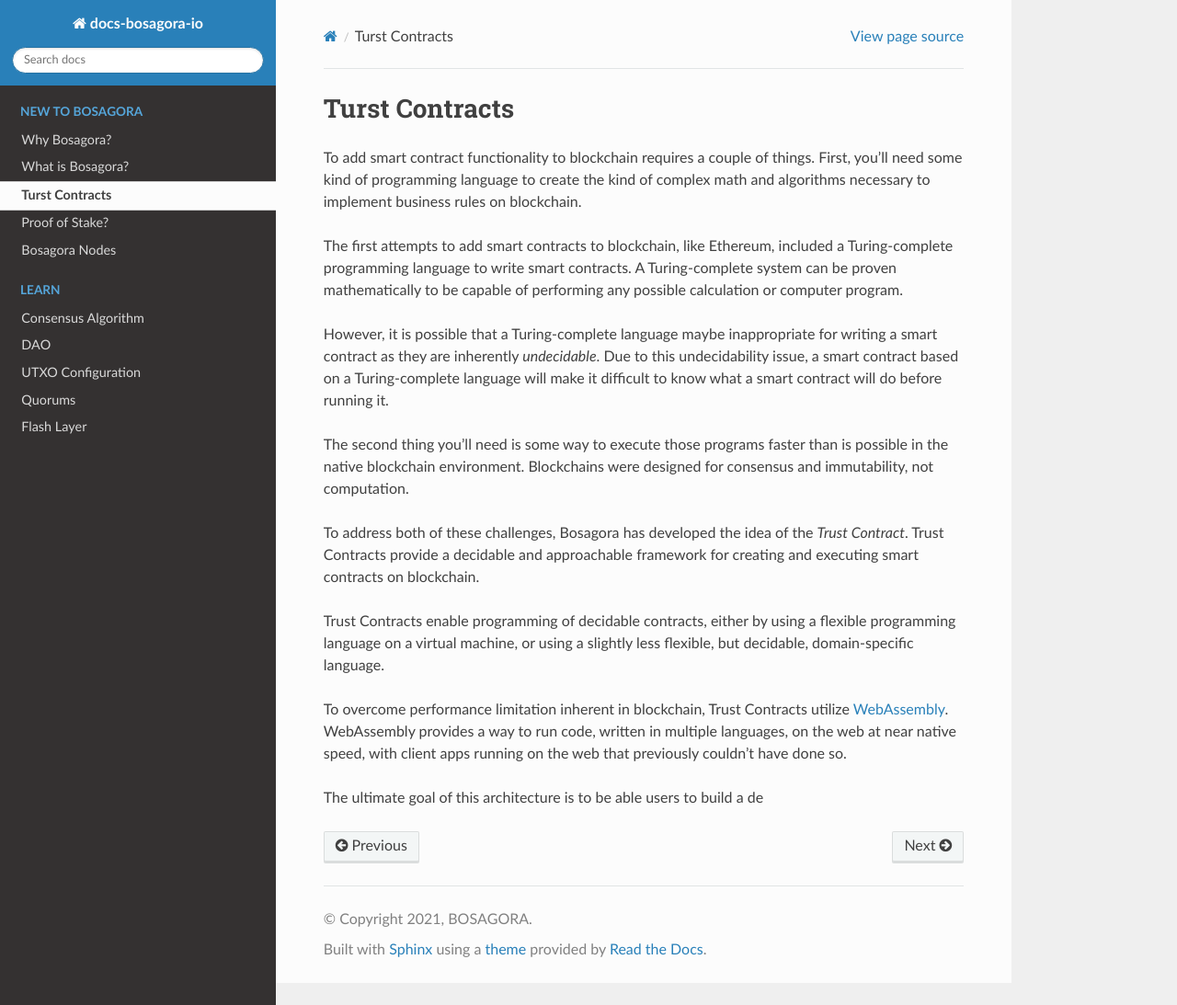
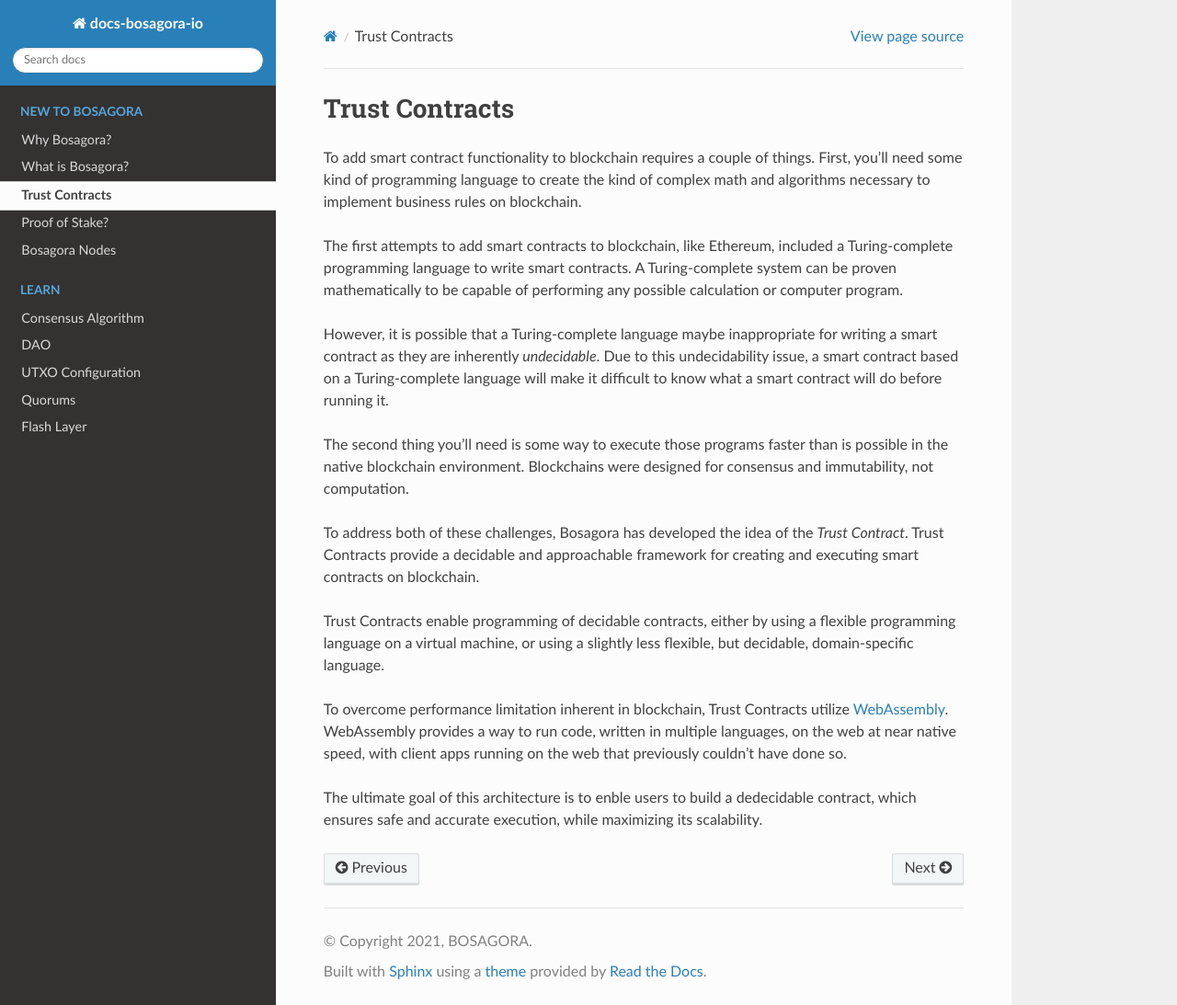
Before and after one commit to kchulj/docs-bosagora-io, a Sphinx documentation site: the page built from docs/source/05-trust-contracts.md, in a window 1280 px wide and 1093 px high. Shown: the whole window at 92% size. Built offline with Sphinx 7.4.7 and the Read the Docs theme 2.0.0, drawn with Linux system fonts in a browser that asks for light colours; pages that are not in the unit, such as notebooks, are missing from menus.

Commit message:
Update 05-trust-contracts.md
Fixed header typo. Completed the section

```diff
--- a/docs/source/05-trust-contracts.md
+++ b/docs/source/05-trust-contracts.md
@@ -1,4 +1,4 @@
-# Turst Contracts
+# Trust Contracts
 
 To add smart contract functionality to blockchain requires a couple of things. First, you’ll need some kind of programming language to create the kind of complex math and algorithms necessary to implement business rules on blockchain.
 
@@ -14,4 +14,4 @@ Trust Contracts enable programming of decidable contracts, either by using a fle
 
 To overcome performance limitation inherent in blockchain, Trust Contracts utilize [WebAssembly](https://developer.mozilla.org/en-US/docs/WebAssembly). WebAssembly provides a way to run code, written in multiple languages, on the web at near native speed, with client apps running on the web that previously couldn’t have done so.
 
-The ultimate goal of this architecture is to be able users to build a de
+The ultimate goal of this architecture is to enble users to build a dedecidable contract, which ensures safe and accurate execution, while maximizing its scalability.
```
